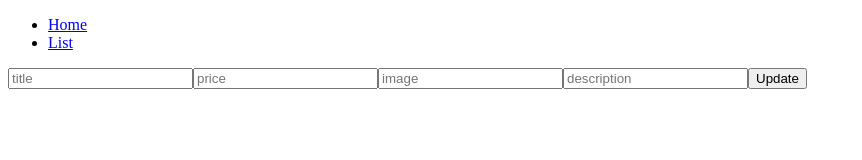
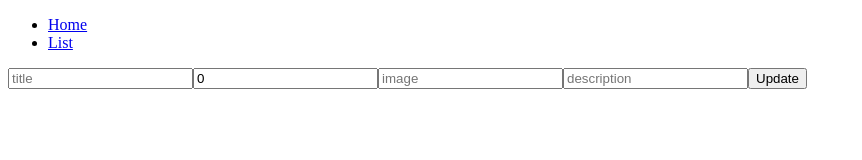
Before and after one commit to zhanybaev/Wave-Cafe-Store, a React (Create React App) app: page /edit/1 in a window 1280 px wide. Shown: the top 160 px of the page, without its empty margins (0-862 px from the left). Built offline with nearby package versions, Linux system fonts and the light colour scheme; no server answers.

Commit message:
edit function done

```diff
--- a/src/components/Edit.tsx
+++ b/src/components/Edit.tsx
@@ -1,5 +1,5 @@
 import React, { useEffect, useState } from 'react';
-import { useParams } from 'react-router-dom';
+import { useNavigate, useParams } from 'react-router-dom';
 import { useAppDispatch, useAppSelector } from '../store';
 import { getOneProduct } from '../store/actions/product.action';
 import { IProduct } from '../types/productTypes';
@@ -9,32 +9,40 @@ const Edit = () => {
     const product = useAppSelector(state=>state.product.product)
     const { id } = useParams()
     const dispatch=useAppDispatch()
-    const [editedProduct, setEditedProduct]=useState<IProduct | null>(product);
+    const navigate = useNavigate()
+    const [editedProduct, setEditedProduct] = useState({
+        title:product.title,
+        price: product.price,
+        image: product.image,
+        description: product.description,
+    })
 
-    const handleInp = (e:React.ChangeEvent<HTMLInputElement>)=>{
-        const obj={
-            ...product,
-            [e.target.name]:e.target.value
+    const saveEdited = (id:string) => {
+        const obj:IProduct = {
+            ...editedProduct,
+            id:id
         }
-        setEditedProduct(obj)
+        editProduct(id, obj, dispatch)
+        navigate('/list')
     }
 
-    console.log(product);
     useEffect(()=>{
         if(id){
             getOneProduct(dispatch, id)
         }
-    }, [])
+    }, [id])
+
+    console.log(editedProduct);
 
     return (
         <div>
-            <input type="text" name='title' placeholder='title' onChange={handleInp} />
-            <input type="number" name='price' placeholder='price' onChange={handleInp} />
-            <input type="text" name='image' placeholder='image' onChange={handleInp} />
-            <input type="text" name='description' placeholder='description' onChange={handleInp} />
+            <input placeholder='title' value={editedProduct.title} onChange={(e)=>setEditedProduct({...editedProduct, title:e.target.value})} />
+            <input type="number" placeholder='price' value={editedProduct.price} onChange={(e)=>setEditedProduct({...editedProduct, price:+e.target.value})} />
+            <input placeholder='image' value={editedProduct.image} onChange={(e)=>setEditedProduct({...editedProduct, image:e.target.value})} />
+            <input placeholder='description' value={editedProduct.description} onChange={(e)=>setEditedProduct({...editedProduct, description:e.target.value})}/>
             <button onClick={()=>{
                 if(id){
-                    editProduct(id, editedProduct, dispatch)
+                    saveEdited(id)
                 }
             }} >Update</button>
         </div>
--- a/src/store/slices/productSlice.ts
+++ b/src/store/slices/productSlice.ts
@@ -3,12 +3,18 @@ import { IProduct } from "../../types/productTypes"
 
 interface ProductState{
     products:IProduct[],
-    product:IProduct | null
+    product:IProduct
 }
 
 const initialState:ProductState={
     products:[],
-    product:null
+    product:{
+        title:'',
+        id: '',
+        image: '',
+        description:'',
+        price: 0
+    }
 }
 
 export const ProductSlice=createSlice({
```
Also changed, not shown: db.json (+2 -2 lines).
